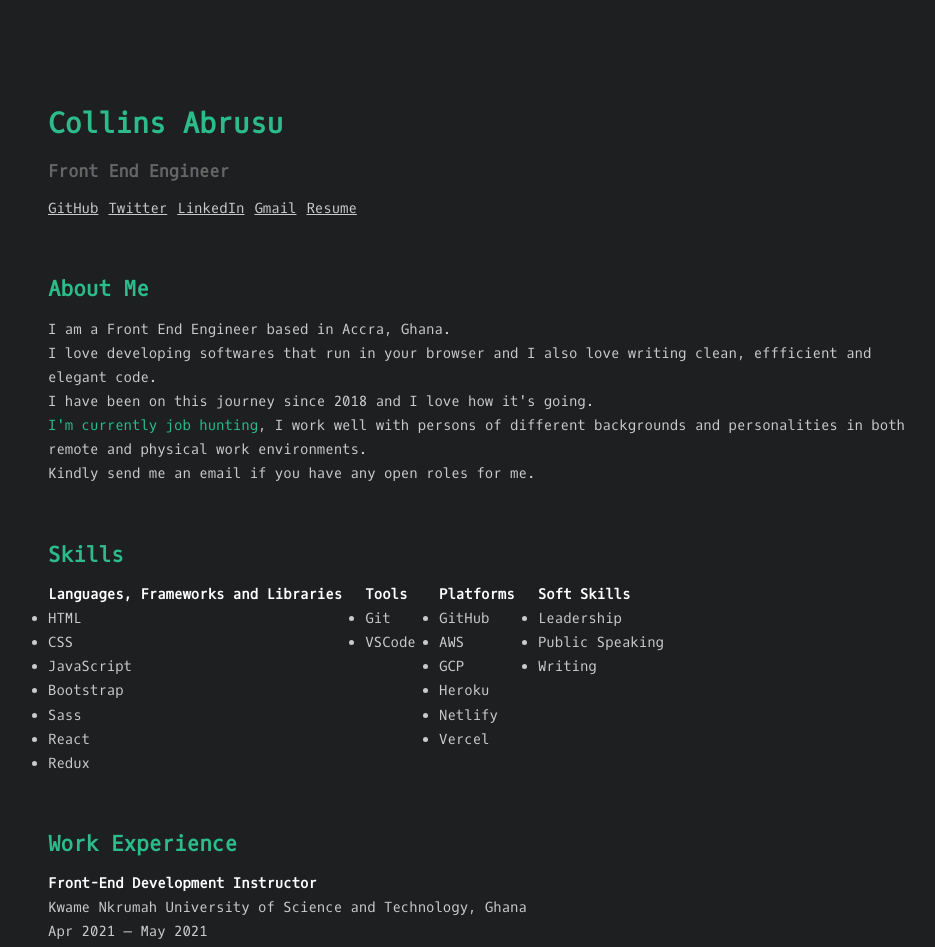
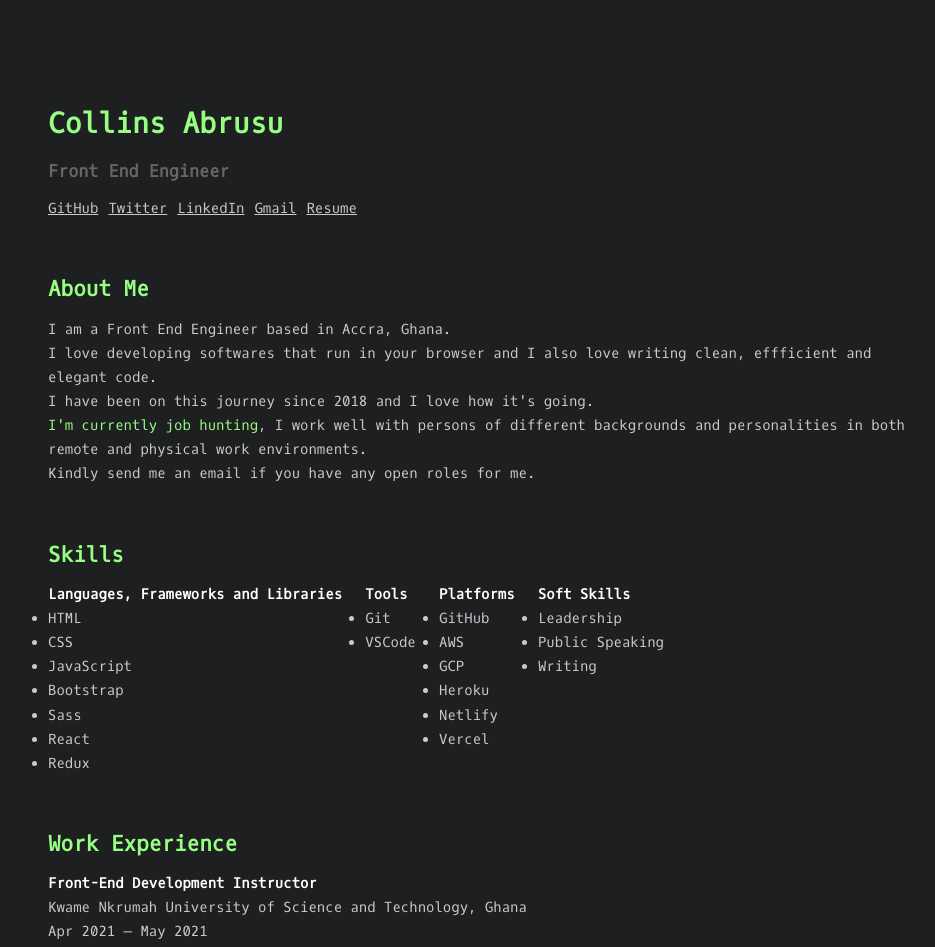
Before and after one commit to abrusu-collins/Portfolio-v7, a React (Create React App) app: page / in a window 1280 px wide. Shown: the top 947 px of the page, without its empty margins (152-1087 px from the left). Built offline with nearby package versions, Linux system fonts and the light colour scheme; the HTML template or start-up script is replaced by a standard one.

Commit message:
new green

```diff
--- a/src/sass/_config.scss
+++ b/src/sass/_config.scss
@@ -1,6 +1,6 @@
 
 $background:#1d1f21;
-$standout_color:#2bbc8a;
+$standout_color: #96ff81;
 $light_white:#c9cacc;
 $dimmed_white:#666666;
 
--- a/src/styles/style.css
+++ b/src/styles/style.css
@@ -19,7 +19,7 @@ body {
 }
 
 .hero #name {
-  color: #2bbc8a;
+  color: #96ff81;
   font-size: 28px;
 }
 .hero #job {
@@ -38,19 +38,19 @@ body {
   margin-top: 50px;
 }
 .about h1 {
-  color: #2bbc8a;
+  color: #96ff81;
   font-size: 21px;
   margin-bottom: 10px;
 }
 .about #about p span {
-  color: #2bbc8a;
+  color: #96ff81;
 }
 
 .skills {
   margin-top: 50px;
 }
 .skills .skillshead {
-  color: #2bbc8a;
+  color: #96ff81;
   font-size: 21px;
   margin-bottom: 10px;
 }
@@ -69,7 +69,7 @@ body {
 }
 .experience .header {
   font-size: 21px;
-  color: #2bbc8a;
+  color: #96ff81;
   margin-bottom: 10px;
 }
 .experience .jobtitle {
```
